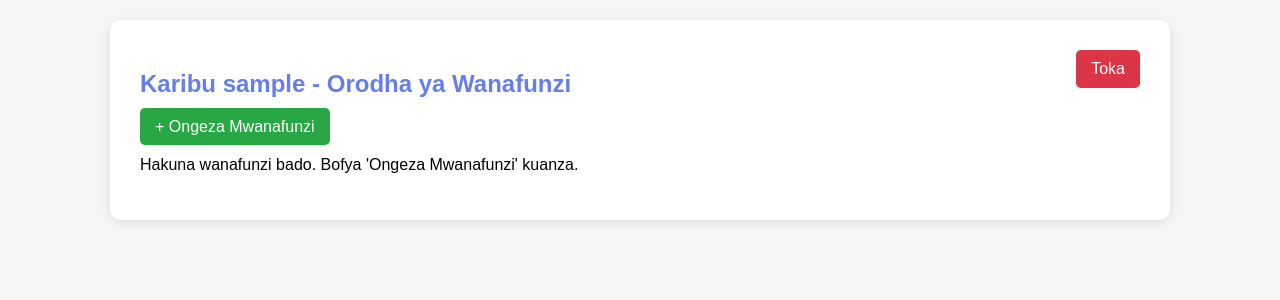
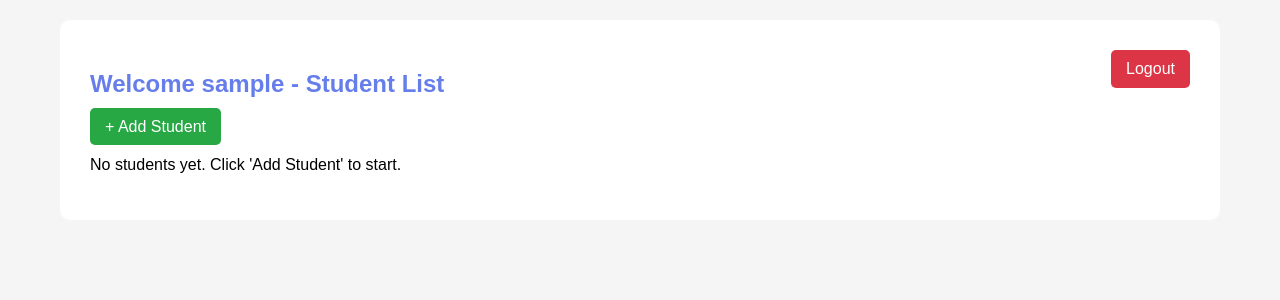
Before and after one commit to israfilnikylian745-rgb/StudentManagementWeb, a Flask app: template templates/index.html in a window 1280 px wide. Shown: the top 300 px of the page. Run offline with Flask 3, Linux system fonts and the light colour scheme; the template is opened without the code that fills it, so the values that code supplies are empty; the visitor is signed in with stand-in values (Sample User, id 1).

Commit message:
Update index.html

```diff
--- a/templates/index.html
+++ b/templates/index.html
@@ -4,9 +4,9 @@
     <title>Dashboard - Student System</title>
     <style>
         body {font-family: Arial; background: #f5f5f5; margin: 0; padding: 20px;}
-       .container {max-width: 1000px; margin: auto; background: white; padding: 30px; border-radius: 10px; box-shadow: 0 2px 10px rgba(0,0,0,0.1);}
+       .container {max-width: 1100px; margin: auto; background: white; padding: 30px; border-radius: 10px;}
         h2 {color: #667eea;}
-       .btn {padding: 10px 15px; background: #28a745; color: white; text-decoration: none; border-radius: 5px;}
+       .btn {padding: 10px 15px; background: #28a745; color: white; text-decoration: none; border-radius: 5px; border: none; cursor: pointer;}
        .btn-danger {background: #dc3545;}
        .btn-edit {background: #ffc107; color: black;}
         table {width: 100%; border-collapse: collapse; margin-top: 20px;}
@@ -17,18 +17,19 @@
 </head>
 <body>
     <div class="container">
-        <a href="/logout" class="btn logout">Toka</a>
-        <h2>Karibu {{ session['user'] }} - Orodha ya Wanafunzi</h2>
-        <a href="/add" class="btn">+ Ongeza Mwanafunzi</a>
+        <a href="/logout" class="btn logout">Logout</a>
+        <h2>Welcome {{ session['user'] }} - Student List</h2>
+        <a href="/add" class="btn">+ Add Student</a>
 
         {% if students %}
         <table>
             <tr>
                 <th>ID</th>
-                <th>Jina</th>
-                <th>Kozi</th>
+                <th>Name</th>
+                <th>Course</th>
                 <th>Grade</th>
-                <th>Vitendo</th>
+                <th>Age</th> <!-- <- Tumeongeza hii -->
+                <th>Actions</th>
             </tr>
             {% for student in students %}
             <tr>
@@ -36,15 +37,16 @@
                 <td>{{ student[1] }}</td>
                 <td>{{ student[2] }}</td>
                 <td>{{ student[3] }}</td>
+                <td>{{ student[4] }}</td> <!-- <- Tumeongeza hii -->
                 <td>
-                    <a href="/edit/{{ student[0] }}" class="btn btn-edit">Hariri</a>
-                    <a href="/delete/{{ student[0] }}" class="btn btn-danger" onclick="return confirm('Una uhakika?')">Futa</a>
+                    <a href="/edit/{{ student[0] }}" class="btn btn-edit">Edit</a>
+                    <a href="/delete/{{ student[0] }}" class="btn btn-danger" onclick="return confirm('Are you sure?')">Delete</a>
                 </td>
             </tr>
             {% endfor %}
         </table>
         {% else %}
-        <p style="margin-top: 20px;">Hakuna wanafunzi bado. Bofya 'Ongeza Mwanafunzi' kuanza.</p>
+        <p style="margin-top: 20px;">No students yet. Click 'Add Student' to start.</p>
         {% endif %}
     </div>
 </body>
```
